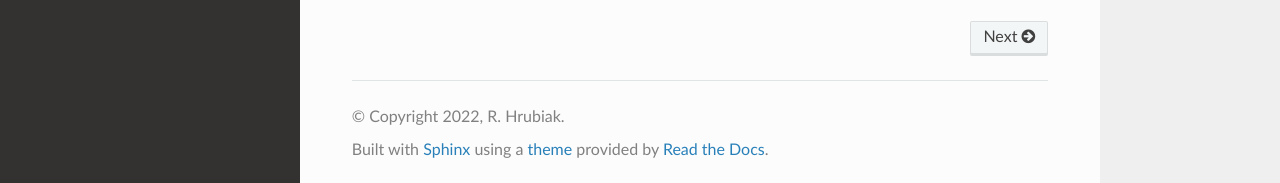
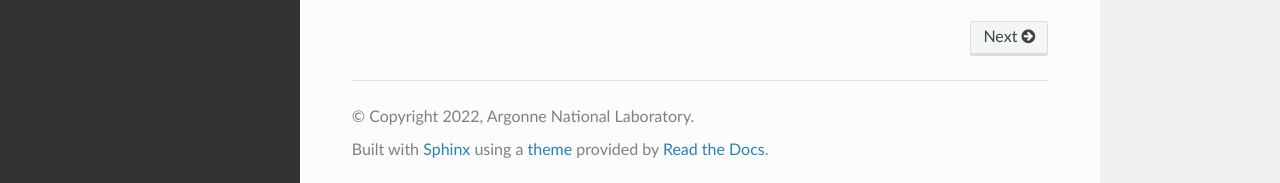
Before and after one commit to taeastmo/16BMB_manual, a Sphinx documentation site: the page built from docs/source/index.rst, in a window 1280 px wide and 900 px high, scrolled down 835 px. Shown: the part 714-897 px from the top of the window. Built offline with Sphinx 7.4.7 and the Read the Docs theme 2.0.0, drawn with Linux system fonts in a browser that asks for light colours.

Commit message:
Update conf.py

```diff
--- a/docs/source/conf.py
+++ b/docs/source/conf.py
@@ -18,7 +18,7 @@
 # -- Project information -----------------------------------------------------
 
 project = '16-BM-B Docs'
-copyright = '2022, R. Hrubiak'
+copyright = '2022, Argonne National Laboratory'
 author = 'R. Hrubiak'
 
 # The full version, including alpha/beta/rc tags
```
